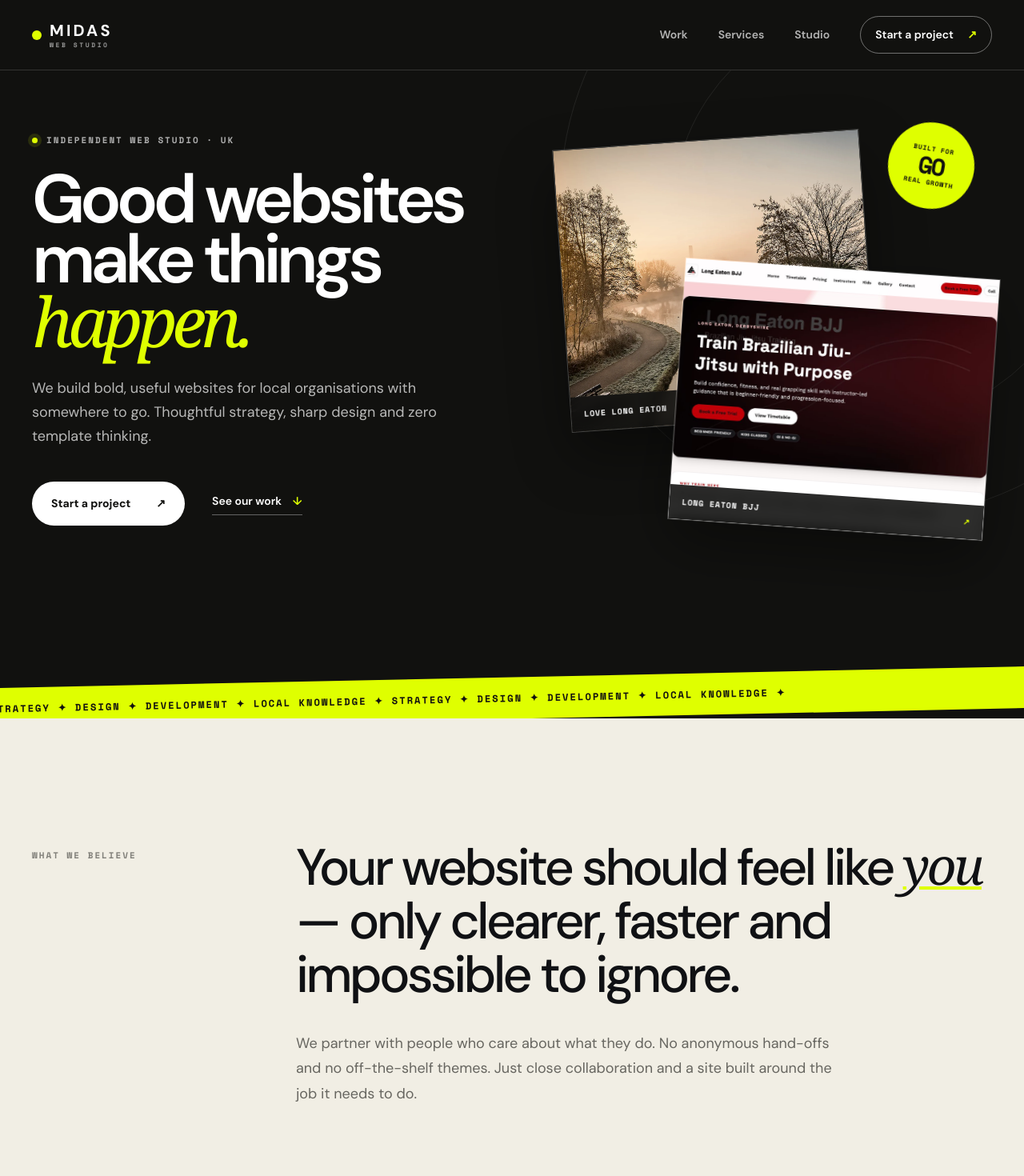
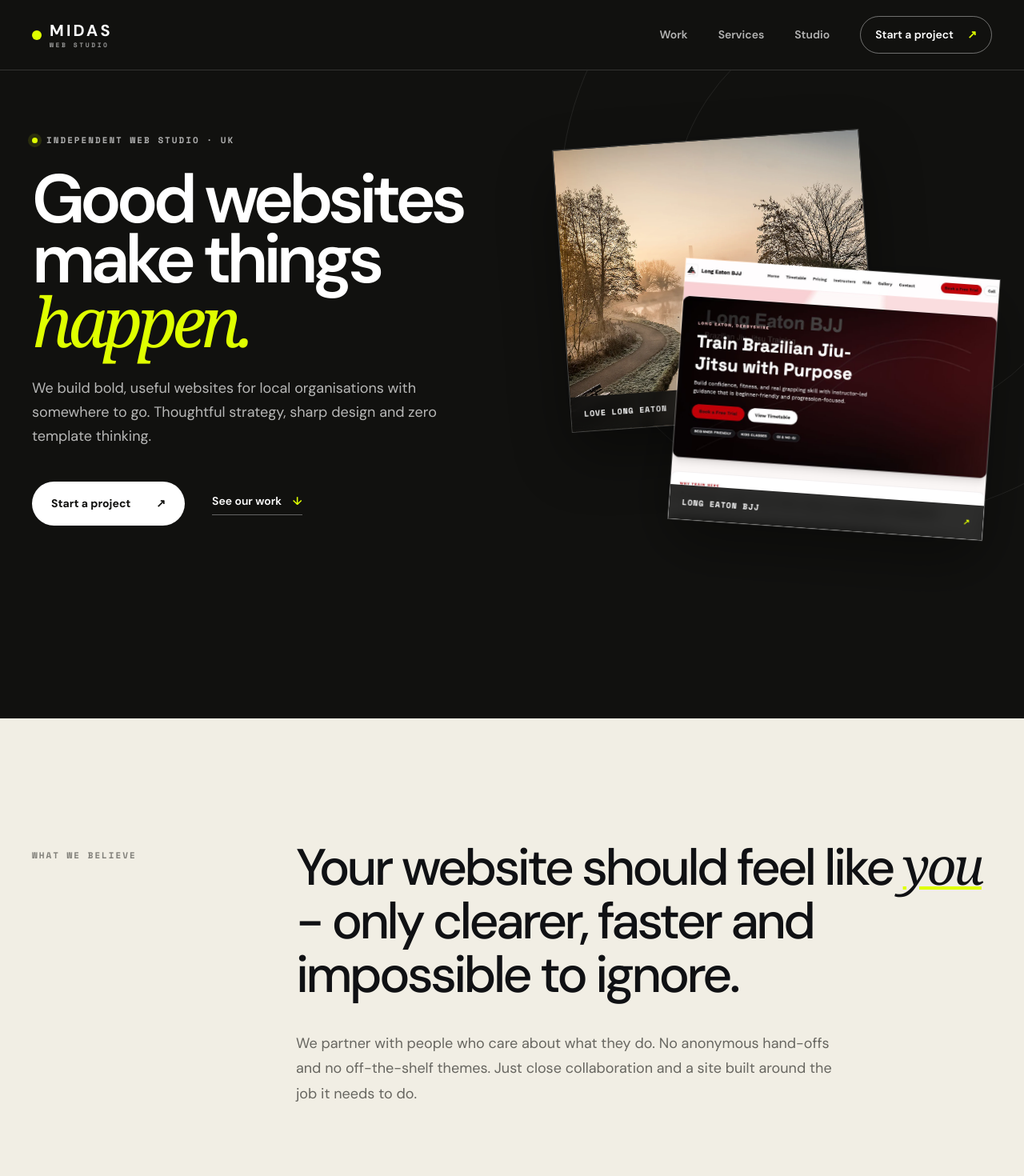
Before and after one commit to Artesuave88/mds, a SvelteKit app in the folder apps/web/: page / in a window 1280 px wide. Shown: the top 1470 px of the page at 80% size. Built offline with nearby package versions, Linux system fonts and the light colour scheme; no server answers.

Commit message:
refactor: remove unnecessary elements and improve text clarity in the homepage

```diff
--- a/apps/web/src/routes/+page.svelte
+++ b/apps/web/src/routes/+page.svelte
@@ -51,23 +51,17 @@
         <img src="/case-studies/long-eaton-bjj/home.jpg" alt="Long Eaton BJJ website homepage" />
         <span class="preview-label">Long Eaton BJJ <b>↗</b></span>
       </a>
-      <div class="made-local">
-        <span>Built for</span>
-        <strong>GO</strong>
-        <span>Real growth</span>
-      </div>
+
     </div>
   </div>
-  <div class="ticker" aria-hidden="true">
-    <div>STRATEGY ✦ DESIGN ✦ DEVELOPMENT ✦ LOCAL KNOWLEDGE ✦ STRATEGY ✦ DESIGN ✦ DEVELOPMENT ✦ LOCAL KNOWLEDGE ✦</div>
-  </div>
+
 </section>
 
 <section class="intro">
   <div class="wrap intro-grid">
     <p class="section-kicker">What we believe</p>
     <div>
-      <h2>Your website should feel like <span>you</span> — only clearer, faster and impossible to ignore.</h2>
+      <h2>Your website should feel like <span>you</span> - only clearer, faster and impossible to ignore.</h2>
       <p>
         We partner with people who care about what they do. No anonymous hand-offs and no
         off-the-shelf themes. Just close collaboration and a site built around the job it needs to do.
```
